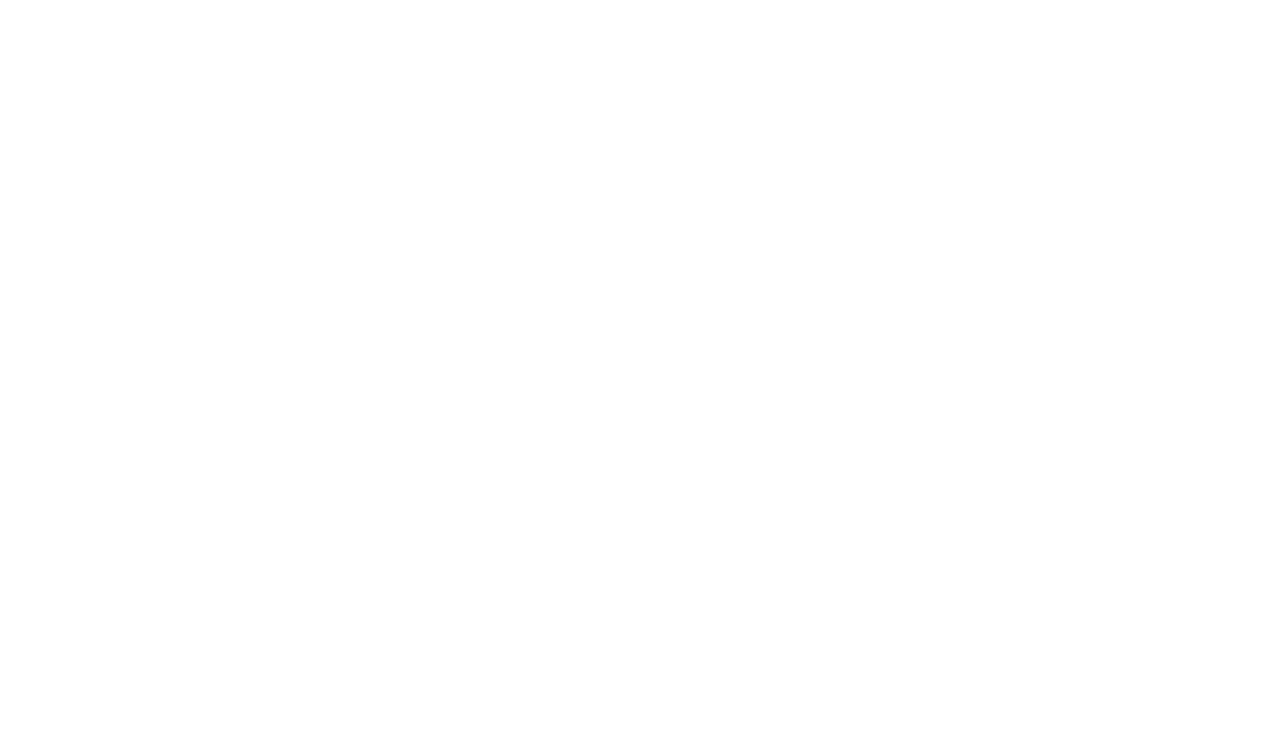
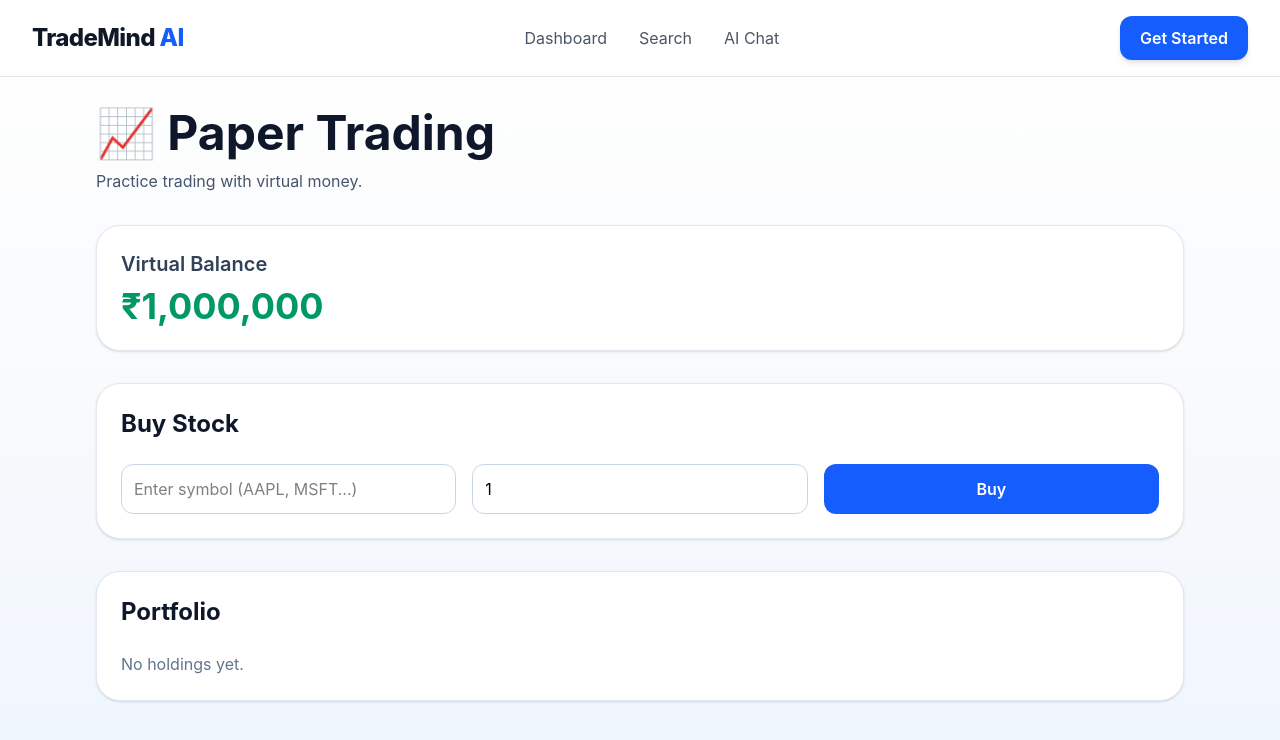
Before and after one commit to kghirimadhavan244-dev/trademind-ai, a React (Vite) app in the folder frontend/: page /paper-trading in a window 1280 px wide. Before the commit this address had no page. Shown: the top 740 px of the page. Built offline with nearby package versions, Linux system fonts and the light colour scheme.

Commit message:
Implement premium UI and basic paper trading

```diff
--- a/frontend/src/App.tsx
+++ b/frontend/src/App.tsx
@@ -3,6 +3,7 @@ import Search from "./pages/Search";
 import Home from "./pages/Home";
 import AIChat from "./pages/AIChat";
 import Dashboard from "./pages/Dashboard";
+import PaperTrading from "./pages/PaperTrading";
 
 function App() {
   return (
@@ -12,6 +13,7 @@ function App() {
         <Route path="/chat" element={<AIChat />} />
         <Route path="/search" element={<Search />} />
         <Route path="/dashboard" element={<Dashboard />} />
+        <Route path="/paper-trading" element={<PaperTrading />} />
       </Routes>
     </BrowserRouter>
   );
--- a/frontend/src/pages/PaperTrading.tsx
+++ b/frontend/src/pages/PaperTrading.tsx
@@ -1,89 +1,186 @@
+
+import { useState } from "react";
 import Navbar from "../components/layout/Navbar";
 
+type Holding = {
+  symbol: string;
+  quantity: number;
+  price: number;
+};
+
 function PaperTrading() {
+  const [cash, setCash] = useState(1000000);
+
+  const [symbol, setSymbol] = useState("");
+  const [quantity, setQuantity] = useState(1);
+
+  const [portfolio, setPortfolio] = useState<Holding[]>([]);
+
+  async function buyStock() {
+    if (!symbol.trim()) {
+      alert("Please enter a stock symbol.");
+      return;
+    }
+
+    if (quantity <= 0 || Number.isNaN(quantity)) {
+      alert("Please enter a valid quantity.");
+      return;
+    }
+
+    try {
+      console.log("Buying:", symbol.toUpperCase(), quantity);
+
+      const res = await fetch(
+        `http://localhost:5000/api/search/${symbol.toUpperCase()}`
+      );
+
+      if (!res.ok) {
+        throw new Error(`HTTP Error: ${res.status}`);
+      }
+
+      const data = await res.json();
+      console.log("API Response:", data);
+
+      if (!data.success || !data.data) {
+        alert("Stock not found.");
+        return;
+      }
+
+      const price = Number(data.data.c);
+
+      if (!price || Number.isNaN(price)) {
+        alert("Invalid stock price received.");
+        return;
+      }
+
+      const cost = price * quantity;
+
+      if (cost > cash) {
+        alert("Insufficient virtual balance.");
+        return;
+      }
+
+      setCash((prev) => prev - cost);
+
+      setPortfolio((prev) => [
+        ...prev,
+        {
+          symbol: symbol.toUpperCase(),
+          quantity,
+          price,
+        },
+      ]);
+
+      alert(
+        `Bought ${quantity} share(s) of ${symbol.toUpperCase()} at $${price.toFixed(
+          2
+        )}`
+      );
+
+      setSymbol("");
+      setQuantity(1);
+    } catch (error) {
+      console.error(error);
+      alert("Failed to fetch stock information.");
+    }
+  }
+
   return (
     <div className="min-h-screen bg-gradient-to-b from-white via-slate-50 to-blue-50">
       <Navbar />
 
-      <div className="mx-auto max-w-7xl px-6 py-10">
-        {/* Header */}
-        <div className="mb-10">
-          <h1 className="text-5xl font-bold tracking-tight text-slate-900">
-            📈 Paper Trading
-          </h1>
+      <div className="mx-auto max-w-6xl p-8">
+        <h1 className="text-5xl font-bold text-slate-900">
+          📈 Paper Trading
+        </h1>
 
-          <p className="mt-3 text-lg text-slate-600">
-            Practice investing with virtual money, test strategies, and build
-            confidence before entering real markets.
+        <p className="mt-3 text-slate-600">
+          Practice trading with virtual money.
+        </p>
+
+        {/* Balance */}
+        <div className="mt-8 rounded-3xl border border-slate-200 bg-white p-6 shadow-sm">
+          <h2 className="text-xl font-semibold text-slate-700">
+            Virtual Balance
+          </h2>
+
+          <p className="mt-2 text-4xl font-bold text-emerald-600">
+            ₹{cash.toLocaleString()}
           </p>
         </div>
 
-        {/* Stats Cards */}
-        <div className="grid gap-6 md:grid-cols-3">
-          <div className="rounded-3xl border border-slate-200 bg-white p-8 shadow-sm">
-            <p className="text-slate-500">Virtual Balance</p>
-            <h2 className="mt-3 text-4xl font-bold text-slate-900">
-              ₹10,00,000
-            </h2>
-            <p className="mt-2 text-emerald-600 font-medium">
-              Ready to Invest
-            </p>
-          </div>
-
-          <div className="rounded-3xl border border-slate-200 bg-white p-8 shadow-sm">
-            <p className="text-slate-500">Open Positions</p>
-            <h2 className="mt-3 text-4xl font-bold text-blue-600">0</h2>
-            <p className="mt-2 text-slate-600">
-              No active trades yet
-            </p>
-          </div>
-
-          <div className="rounded-3xl border border-slate-200 bg-white p-8 shadow-sm">
-            <p className="text-slate-500">Overall P&L</p>
-            <h2 className="mt-3 text-4xl font-bold text-emerald-600">
-              ₹0
-            </h2>
-            <p className="mt-2 text-slate-600">
-              Start trading to see performance
-            </p>
-          </div>
-        </div>
-
-        {/* Quick Trade */}
-        <div className="mt-10 rounded-3xl border border-slate-200 bg-white p-8 shadow-sm">
-          <h2 className="text-3xl font-bold text-slate-900">
-            🚀 Quick Trade
+        {/* Buy Section */}
+        <div className="mt-8 rounded-3xl border border-slate-200 bg-white p-6 shadow-sm">
+          <h2 className="mb-6 text-2xl font-bold text-slate-900">
+            Buy Stock
           </h2>
 
-          <div className="mt-6 grid gap-4 md:grid-cols-3">
+          <div className="grid gap-4 md:grid-cols-3">
             <input
-              type="text"
-              placeholder="Stock Symbol (e.g. AAPL)"
-              className="rounded-2xl border border-slate-300 px-4 py-3 outline-none focus:border-blue-500 focus:ring-2 focus:ring-blue-100"
+              value={symbol}
+              onChange={(e) => setSymbol(e.target.value)}
+              placeholder="Enter symbol (AAPL, MSFT...)"
+              className="rounded-xl border border-slate-300 p-3 outline-none focus:border-blue-500"
             />
 
             <input
               type="number"
-              placeholder="Quantity"
-              className="rounded-2xl border border-slate-300 px-4 py-3 outline-none focus:border-blue-500 focus:ring-2 focus:ring-blue-100"
+              min={1}
+              value={quantity}
+              onChange={(e) => {
+                const value = parseInt(e.target.value, 10);
+                setQuantity(Number.isNaN(value) ? 1 : value);
+              }}
+              className="rounded-xl border border-slate-300 p-3 outline-none focus:border-blue-500"
             />
 
-            <button className="rounded-2xl bg-blue-600 px-6 py-3 font-semibold text-white transition hover:bg-blue-700">
-              Buy (Coming Soon)
+            <button
+              onClick={buyStock}
+              className="rounded-xl bg-blue-600 p-3 font-semibold text-white transition hover:bg-blue-700"
+            >
+              Buy
             </button>
           </div>
         </div>
 
-        {/* Placeholder */}
-        <div className="mt-10 rounded-3xl border border-dashed border-slate-300 bg-white p-10 text-center shadow-sm">
-          <h3 className="text-2xl font-bold text-slate-900">
-            💼 Portfolio is Empty
-          </h3>
+        {/* Portfolio */}
+        <div className="mt-8 rounded-3xl border border-slate-200 bg-white p-6 shadow-sm">
+          <h2 className="mb-6 text-2xl font-bold text-slate-900">
+            Portfolio
+          </h2>
 
-          <p className="mt-3 text-slate-600">
-            Once you place virtual trades, your holdings and profit/loss
-            analytics will appear here.
-          </p>
+          {portfolio.length === 0 ? (
+            <p className="text-slate-500">No holdings yet.</p>
+          ) : (
+            <table className="w-full border-collapse">
+              <thead>
+                <tr className="border-b text-left text-slate-500">
+                  <th className="pb-3">Symbol</th>
+                  <th className="pb-3">Quantity</th>
+                  <th className="pb-3">Buy Price</th>
+                  <th className="pb-3">Total Cost</th>
+                </tr>
+              </thead>
+
+              <tbody>
+                {portfolio.map((item, index) => (
+                  <tr key={index} className="border-b">
+                    <td className="py-4 font-semibold">
+                      {item.symbol}
+                    </td>
+
+                    <td>{item.quantity}</td>
+
+                    <td>${item.price.toFixed(2)}</td>
+
+                    <td>
+                      ${(item.price * item.quantity).toFixed(2)}
+                    </td>
+                  </tr>
+                ))}
+              </tbody>
+            </table>
+          )}
         </div>
       </div>
     </div>
```
